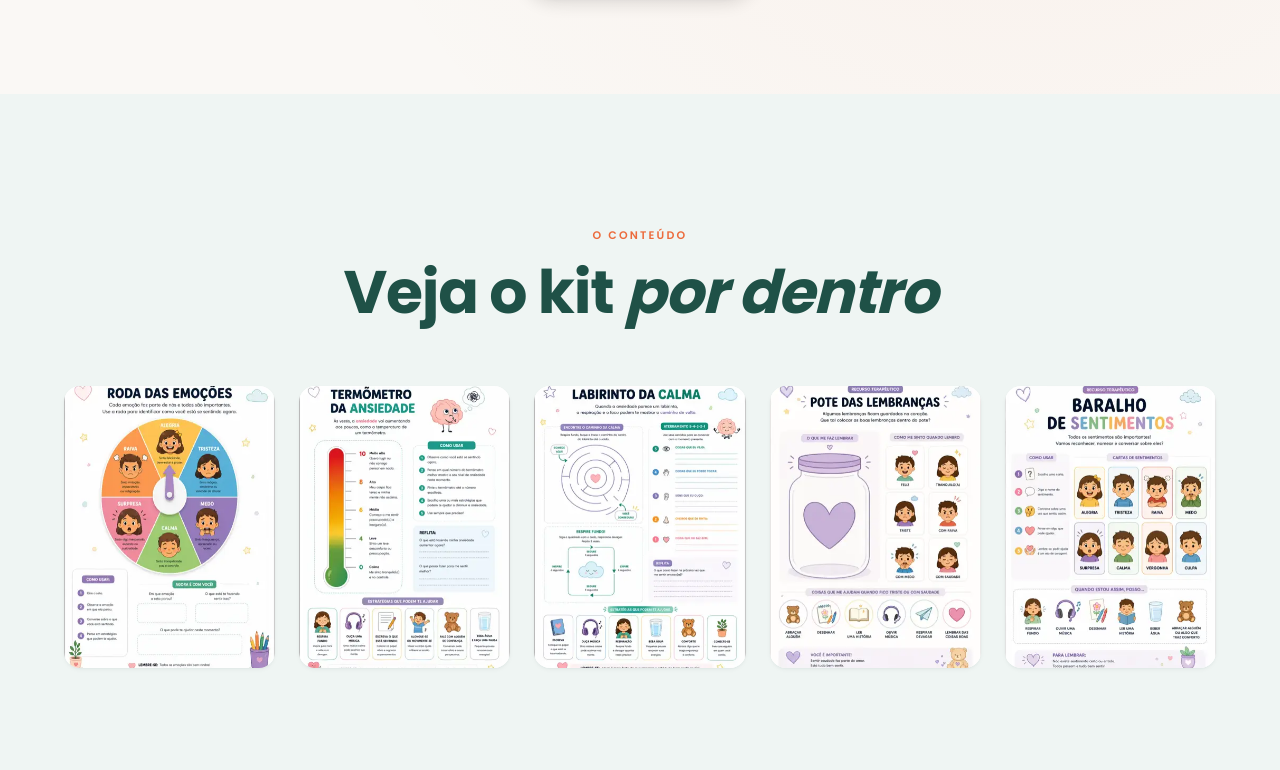
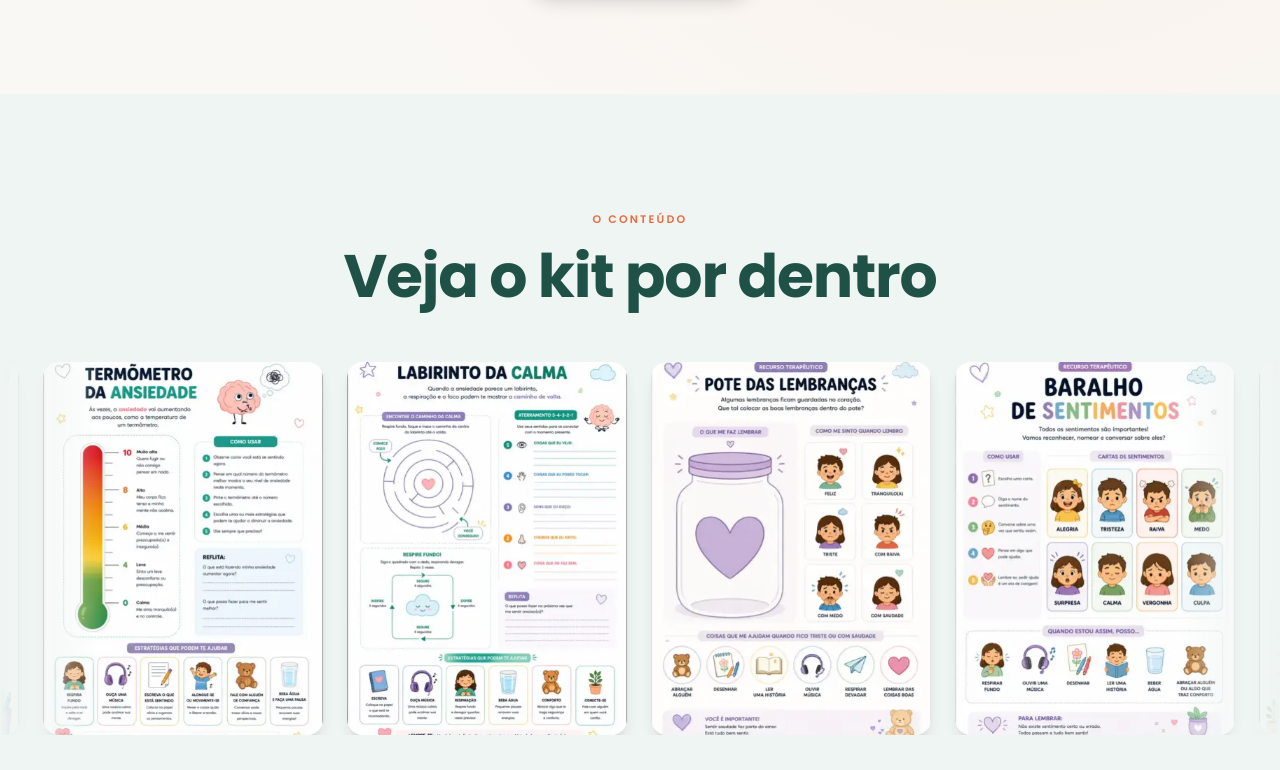
Before and after one commit to chats3108/kit-consultorio-ludico, a React (Vite) app: page / in a window 1280 px wide. Shown: the part 1290-2060 px from the top of the page. Built offline with nearby package versions, Linux system fonts and the light colour scheme; the HTML template or start-up script is replaced by a standard one.

Commit message:
Changes
Co-authored-by: tavaresprimeshopify-ops <239509785+tavaresprimeshopify-ops@users.noreply.github.com>

```diff
--- a/src/components/Preview.tsx
+++ b/src/components/Preview.tsx
@@ -6,30 +6,33 @@ import atv5 from "@/assets/kit/atv-psi-5.webp";
 
 const Preview = () => {
   const items = [atv1, atv2, atv3, atv4, atv5];
+  const loop = [...items, ...items];
 
   return (
-    <section className="py-20 md:py-32 bg-muted relative overflow-hidden">
+    <section className="py-20 md:py-28 bg-muted relative overflow-hidden">
       <div className="container mx-auto px-6">
-        <div className="text-center max-w-2xl mx-auto mb-16">
+        <div className="text-center max-w-2xl mx-auto mb-14">
           <span className="text-[11px] uppercase tracking-[0.2em] text-accent font-semibold">
             O Conteúdo
           </span>
-          <h2 className="text-4xl md:text-5xl lg:text-6xl text-primary mt-4 text-balance">
-            Veja o kit <em className="italic">por dentro</em>
+          <h2 className="text-4xl md:text-5xl lg:text-6xl text-primary mt-4 font-bold">
+            Veja o kit por dentro
           </h2>
         </div>
+      </div>
 
-        <div className="grid grid-cols-2 md:grid-cols-5 gap-4 md:gap-6 max-w-6xl mx-auto">
-          {items.map((src, i) => (
+      <div className="relative w-full overflow-hidden [mask-image:linear-gradient(to_right,transparent,black_8%,black_92%,transparent)]">
+        <div className="flex gap-6 animate-marquee w-max">
+          {loop.map((src, i) => (
             <div
               key={i}
-              className="group bg-card rounded-2xl overflow-hidden card-premium"
+              className="bg-card rounded-2xl overflow-hidden shadow-lg shrink-0 w-[220px] md:w-[280px]"
             >
               <div className="aspect-[3/4] overflow-hidden">
                 <img
                   src={src}
-                  alt={`Atividade ${i + 1}`}
-                  className="w-full h-full object-cover transition-transform duration-700 group-hover:scale-105"
+                  alt={`Atividade ${(i % items.length) + 1}`}
+                  className="w-full h-full object-cover"
                 />
               </div>
             </div>
```
